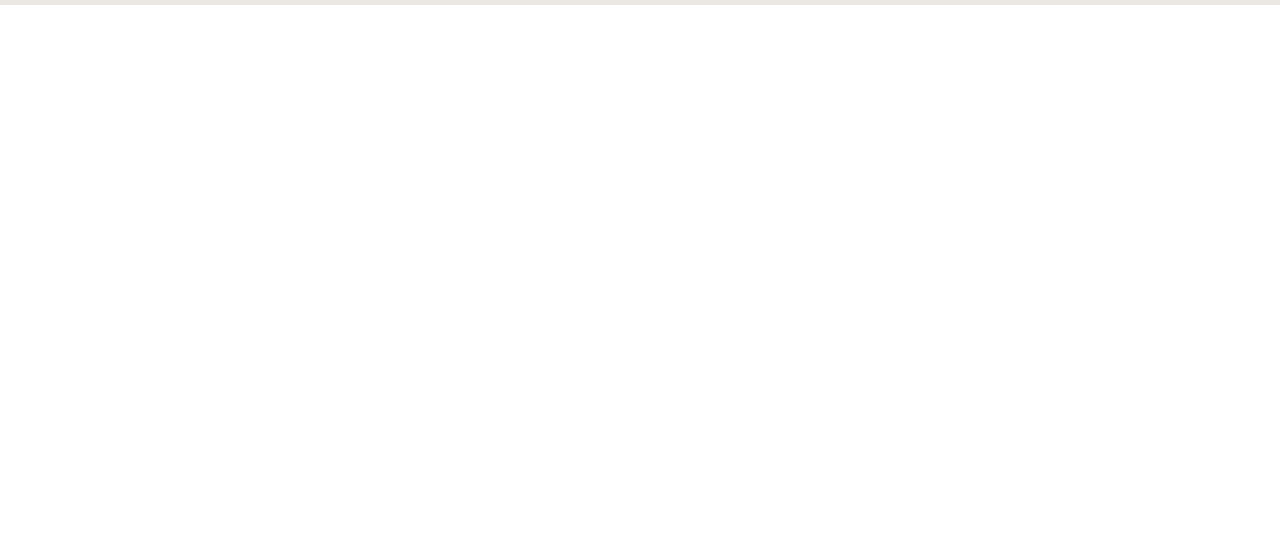
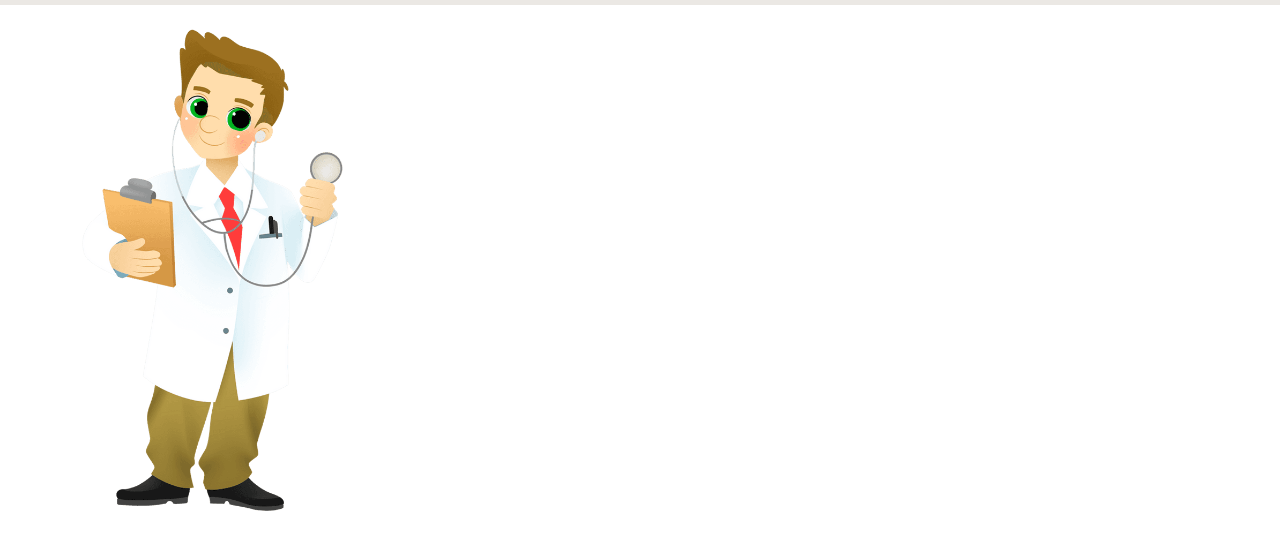
Before and after one commit to Pankaj-Str/Meet-Dr.-Point, a plain HTML site: page index.html in a window 1280 px wide. Shown: the part 91-640 px from the top of the page. Drawn offline with nearby package versions, Linux system fonts and the light colour scheme.

Commit message:
Add files via upload

```diff
--- a/index.html
+++ b/index.html
@@ -70,5 +70,25 @@
 
     <!-- header section end -->
 
+
+    <!-- center section start  -->
+
+    <section class="container mt-4">
+
+        <div class="row">
+            <div class="col-sm-3">
+              <img src="image/docs.png" class="img-fluid" height="400">
+            </div>
+            <div class="col-sm-8">
+
+            </div>
+        </div>
+
+
+    </section>
+
+    <!-- center section end   -->
+
+
 </body>
 </html>
```
Also changed, not shown: image/docs.png (added).
